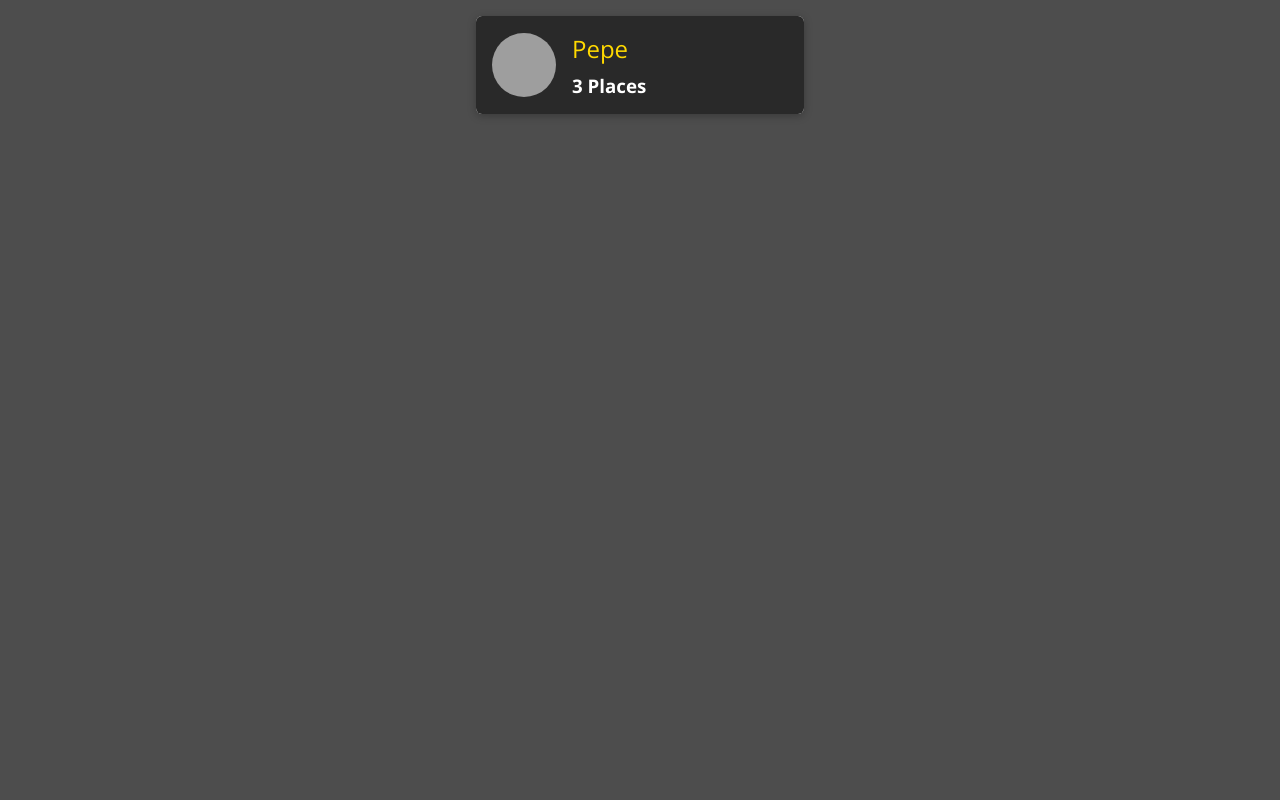
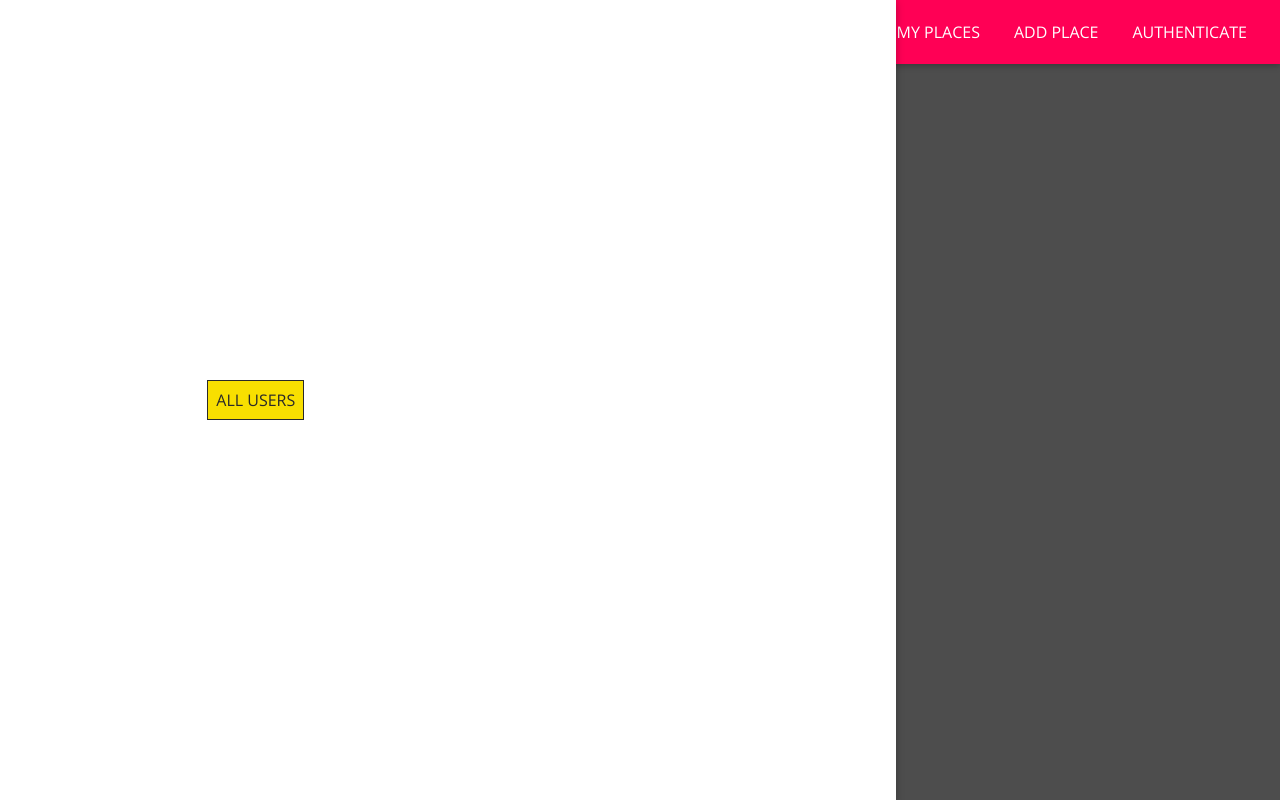
Before and after one commit to LautaroBzz/Compass-UOL-Project-Week-8, a React (Create React App) app: page / in a window 1280 px wide. Built offline with nearby package versions, Linux system fonts and the light colour scheme; grey boxes are pictures that could not be loaded.

Commit message:
Adding Header and Navlinks

```diff
--- a/src/App.js
+++ b/src/App.js
@@ -7,10 +7,13 @@
 } from 'react-router-dom';
 import Users from './user/pages/Users';
 import NewPlace from './places/pages/NewPlace';
+import MainNavigation from './shared/components/Navigation/MainNavigation';
 
 const App = () => {
   return (
     <Router>
+      <MainNavigation />
+      <main>
         <Switch>
           <Route path="/" exact>
             <Users />
@@ -20,6 +23,7 @@
           </Route>
           <Redirect to="/" />
         </Switch>
+      </main>
     </Router>
   );
 };
--- /dev/null
+++ b/src/shared/components/Navigation/MainHeader.css
@@ -0,0 +1,23 @@
+.main-header {
+  width: 100%;
+  height: 4rem;
+  display: flex;
+  align-items: center;
+  position: fixed;
+  top: 0;
+  left: 0;
+  background: #ff0055;
+  box-shadow: 0 2px 6px rgba(0, 0, 0, 0.26);
+  padding: 0 1rem;
+  z-index: 5;
+}
+
+main {
+  margin-top: 5rem;
+}
+
+@media (min-width: 768px) {
+  .main-header {
+    justify-content: space-between;
+  }
+}
--- /dev/null
+++ b/src/shared/components/Navigation/MainHeader.js
@@ -0,0 +1,12 @@
+import React from 'react';
+import './MainHeader.css';
+
+const MainHeader = (props) => {
+  return (
+    <header className="main-header">
+      {props.children}
+    </header>
+  );
+};
+
+export default MainHeader;
--- /dev/null
+++ b/src/shared/components/Navigation/MainNavigation.css
@@ -0,0 +1,45 @@
+.main-navigation__menu-btn {
+  width: 3rem;
+  height: 3rem;
+  background: transparent;
+  border: none;
+  display: flex;
+  flex-direction: column;
+  justify-content: space-around;
+  margin-right: 2rem;
+  cursor: pointer;
+}
+
+.main-navigation__menu-btn span {
+  display: block;
+  width: 3rem;
+  height: 2.5px;
+  background: white;
+}
+
+.main-navigation__title {
+  color: white;
+}
+
+.main-navigation__title a {
+  text-decoration: none;
+  color: white;
+}
+
+.main-navigation__header-nav {
+  display: none;
+}
+
+.main-navigation__drawer-nav {
+  height: 100%;
+}
+
+@media (min-width: 768px) {
+  .main-navigation__menu-btn {
+    display: none;
+  }
+
+  .main-navigation__header-nav {
+    display: block;
+  }
+}
--- /dev/null
+++ b/src/shared/components/Navigation/MainNavigation.js
@@ -0,0 +1,33 @@
+import React from 'react';
+import { Link } from 'react-router-dom';
+import MainHeader from './MainHeader';
+import NavLinks from './NavLinks';
+import SideDrawer from './SideDrawer';
+import './MainNavigation.css';
+
+const MainNavigation = (props) => {
+  return (
+    <React.Fragment>
+      <SideDrawer>
+        <nav className="main-navigation__drawer-nav">
+          <NavLinks />
+        </nav>
+      </SideDrawer>
+      <MainHeader>
+        <button className="main-navigation__menu-btn">
+          <span />
+          <span />
+          <span />
+        </button>
+        <h1 className="main-navigation__title">
+          <Link to="/">YourPlaces</Link>
+        </h1>
+        <nav className="main-navigation__header-nav">
+          <NavLinks />
+        </nav>
+      </MainHeader>
+    </React.Fragment>
+  );
+};
+
+export default MainNavigation;
--- /dev/null
+++ b/src/shared/components/Navigation/NavLinks.css
@@ -0,0 +1,76 @@
+.nav-links {
+  list-style: none;
+  margin: 0;
+  padding: 0;
+  width: 100%;
+  height: 100%;
+  display: flex;
+  flex-direction: column;
+  justify-content: center;
+  align-items: center;
+}
+
+.nav-links li {
+  margin: 1rem;
+}
+
+.nav-links a {
+  border: 1px solid transparent;
+  color: #292929;
+  text-decoration: none;
+  padding: 0.5rem;
+}
+
+.nav-links a:hover,
+.nav-links a:active,
+.nav-links a.active {
+  background: #f8df00;
+  border-color: #292929;
+  color: #292929;
+}
+
+.nav-links button {
+  cursor: pointer;
+  border: 1px solid #292929;
+  color: #292929;
+  background: transparent;
+  padding: 0.5rem;
+  font: inherit;
+}
+
+.nav-links button:focus {
+  outline: none;
+}
+
+.nav-links button:hover,
+.nav-links button:active {
+  background: #292929;
+  color: white;
+}
+
+@media (min-width: 768px) {
+  .nav-links {
+    flex-direction: row;
+  }
+
+  .nav-links li {
+    margin: 0 0.5rem;
+  }
+
+  .nav-links a {
+    color: white;
+    text-decoration: none;
+  }
+
+  .nav-links button {
+    border: 1px solid white;
+    color: white;
+    background: transparent;
+  }
+
+  .nav-links button:hover,
+  .nav-links button:active {
+    background: #f8df00;
+    color: #292929;
+  }
+}
--- /dev/null
+++ b/src/shared/components/Navigation/NavLinks.js
@@ -0,0 +1,22 @@
+import React from 'react';
+import { NavLink } from 'react-router-dom';
+import './NavLinks.css';
+
+const NavLinks = props => {
+  return <ul className="nav-links">
+    <li>
+      <NavLink to="/" exact>ALL USERS</NavLink>
+    </li>
+    <li>
+      <NavLink to="/u1/places">MY PLACES</NavLink>
+    </li>
+    <li>
+      <NavLink to="/places/new">ADD PLACE</NavLink>
+    </li>
+    <li>
+      <NavLink to="/auth">AUTHENTICATE</NavLink>
+    </li>
+  </ul>
+};
+
+export default NavLinks;
--- /dev/null
+++ b/src/shared/components/Navigation/SideDrawer.css
@@ -0,0 +1,10 @@
+.side-drawer {
+  position: fixed;
+  left: 0;
+  top: 0;
+  z-index: 100;
+  height: 100vh;
+  width: 70%;
+  background: white;
+  box-shadow: 0 2px 8px rgba(0, 0, 0, 0.26);
+}
--- /dev/null
+++ b/src/shared/components/Navigation/SideDrawer.js
@@ -0,0 +1,8 @@
+import React from 'react';
+import './SideDrawer.css';
+
+const SideDrawer = (props) => {
+  return <aside className="side-drawer">{props.children}</aside>
+};
+
+export default SideDrawer;
--- a/src/user/components/UsersList.js
+++ b/src/user/components/UsersList.js
@@ -1,12 +1,15 @@
 import React from 'react';
 import UsersItem from './UserItem';
+import Card from '../../shared/components/UIElements/Card';
 import './UsersList.css';
 
 const UsersList = (props) => {
   if (props.items.length === 0) {
     return (
       <div className='center'>
-        <h2>No users found</h2>
+        <Card>
+          <h2>No users found</h2>
+        </Card>
       </div>
     )
   }
```
Lines whose indentation alone changed are shown as unchanged.
